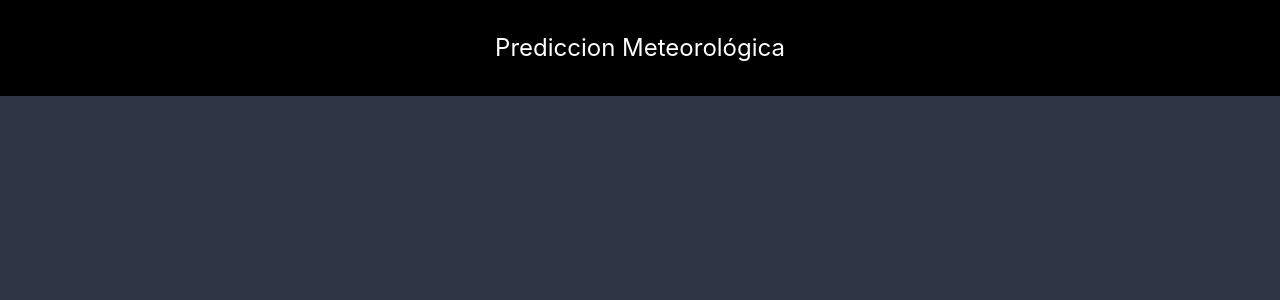
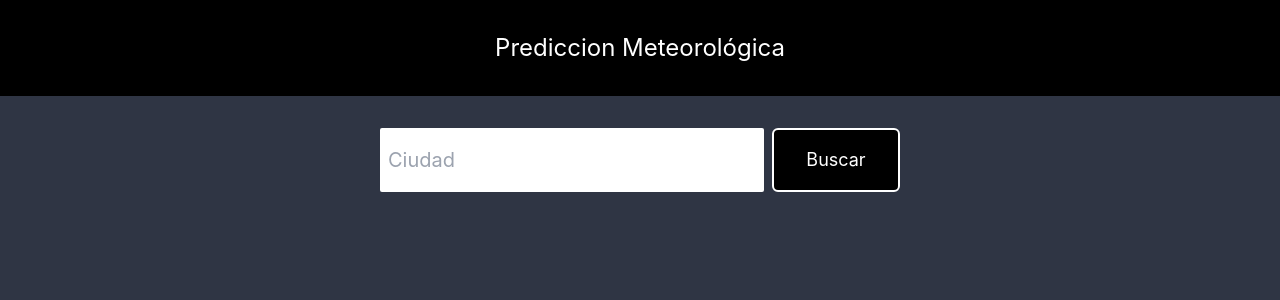
Before and after one commit to fer0o/clim, a React (Create React App) app: page / in a window 1280 px wide. Shown: the top 300 px of the page. Built offline with nearby package versions, Linux system fonts and the light colour scheme.

Commit message:
buscador estilado

```diff
--- a/src/App.js
+++ b/src/App.js
@@ -1,9 +1,11 @@
+import { Form } from './components/Form'
 import Navbar from './components/Navbar'
 
 function App () {
   return (
     <div>
       <Navbar />
+      <Form />
     </div>
   )
 }
--- /dev/null
+++ b/src/components/Form.js
@@ -0,0 +1,36 @@
+import React, { useState } from 'react'
+
+export const Form = () => {
+  // creación de hook
+  const [city, setCity] = useState('')
+  //   funcion submit
+  const onSubmit = e => {
+    e.preventDefault()
+    console.log({ city })
+    if (city === '' || !city) {
+      return
+    }
+  }
+  return (
+    <div>
+      <div>
+        <form onSubmit={onSubmit} className='m-8'>
+          <div className='flex justify-center space-x-2'>
+            <input
+              className='w-96 p-2 rounded-sm block text-start text-xl'
+              type='text'
+              placeholder='Ciudad'
+              onChange={e => setCity(e.target.value)}
+            />
+            <button
+              type='submit'
+              className='  border-2 border-white bg-black text-lg text-white p-4 w-32 rounded-md hover:bg-white hover:text-black hover:border-4 hover:border-black '
+            >
+              Buscar
+            </button>
+          </div>
+        </form>
+      </div>
+    </div>
+  )
+}
--- /dev/null
+++ b/src/components/Weatherpanel.js
@@ -0,0 +1,7 @@
+import React, { useState } from 'react'
+
+const Weatherpanel = () => {
+  return <div>Weatherpanel</div>
+}
+
+export default Weatherpanel
```
